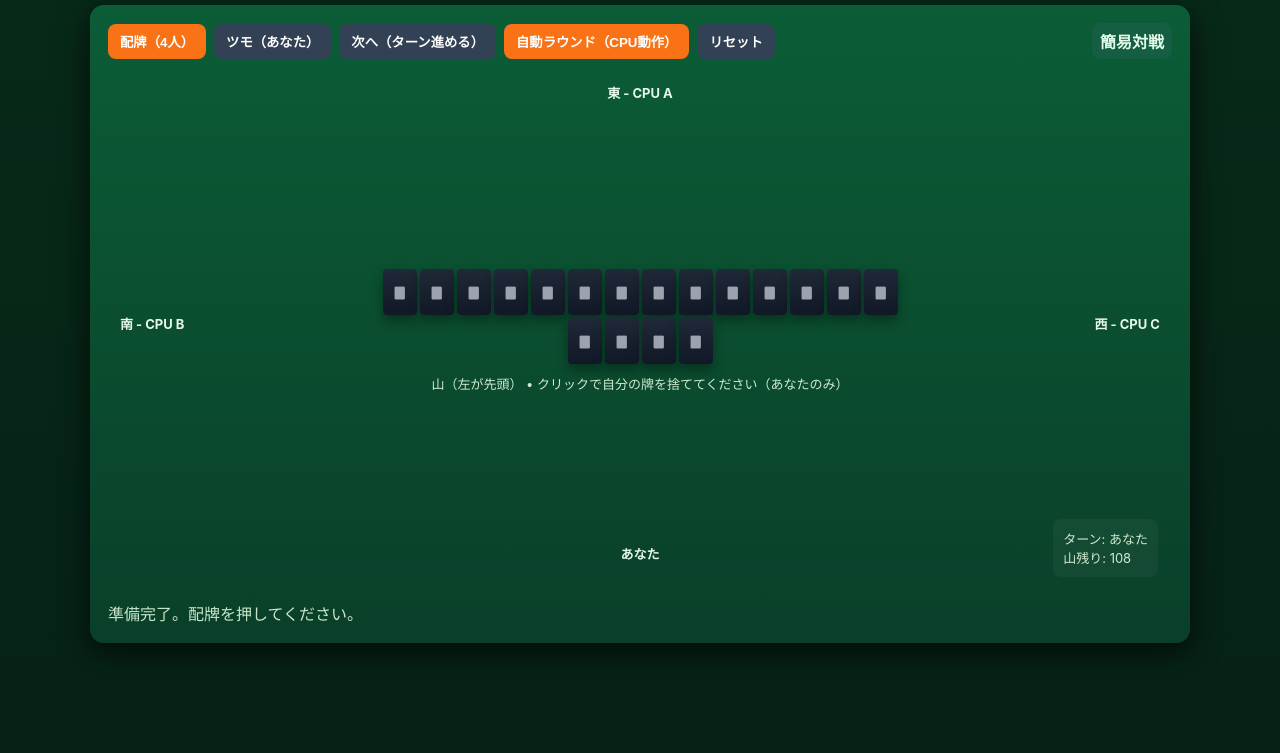
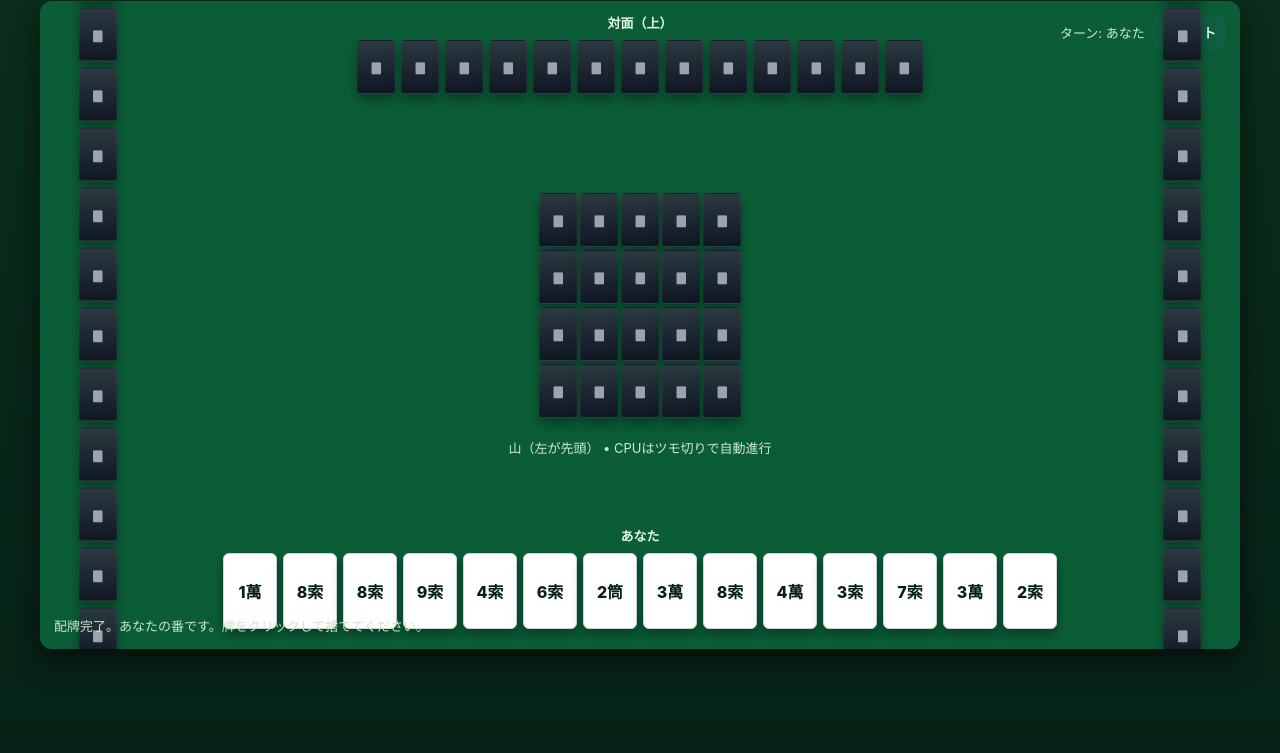
Before and after one commit to asasdatakeru/mahjong-game, a plain HTML site: page index.html in a window 1280 px wide. Shown: the part 65-818 px from the top of the page. Drawn offline with Linux system fonts and the light colour scheme.

Commit message:
骨子改善

```diff
--- a/index.html
+++ b/index.html
@@ -3,119 +3,123 @@
 <head>
   <meta charset="utf-8" />
   <meta name="viewport" content="width=device-width,initial-scale=1" />
-  <title>麻雀デモ（4人対戦・簡易版）</title>
+  <title>見下ろし麻雀デモ（自動配牌・縦配置対応）</title>
   <style>
-    :root{--bg:#0b4f2a;--felt:#0b5d37;--tile:#fff;--muted:#d1e7d6}
-    html,body{height:100%;margin:0;font-family:Inter, system-ui, "Hiragino Kaku Gothic ProN", Meiryo, sans-serif;background:linear-gradient(180deg,#072a18 0%,#062216 100%);color:var(--muted)}
-    .app{max-width:1100px;margin:18px auto;padding:18px;border-radius:12px}
-    h1{margin:0 0 8px;font-size:18px;color:#f8fafc}
-    .table{background:linear-gradient(180deg,var(--felt),#0a3f29);padding:18px;border-radius:14px;box-shadow:0 8px 30px rgba(0,0,0,0.7)}
+    :root{
+      --table:#0b5d37;
+      --bg:#0b2f1e;
+      --tile-bg:#fff;
+      --tile-border:#d1d5db;
+      --muted:#cfead0;
+    }
+    html,body{height:100%;margin:0;font-family:Inter,ui-sans-serif,"Hiragino Kaku Gothic ProN",Meiryo,sans-serif;background:linear-gradient(180deg,var(--bg),#062216);color:var(--muted)}
+    .wrap{max-width:1200px;margin:18px auto;padding:12px}
+    h1{margin:0 0 10px;color:#f8fafc;font-size:18px}
+    .table{background:var(--table);border-radius:12px;padding:14px;box-shadow:0 10px 30px rgba(0,0,0,0.6);position:relative;height:620px;overflow:hidden}
+    .hud{position:absolute;right:14px;top:14px;display:flex;gap:8px;align-items:center}
+    .btn{background:#115e43;color:#eafaf0;padding:8px 10px;border-radius:8px;border:0;cursor:pointer;font-weight:700}
+    .seat{position:absolute;display:flex;flex-direction:column;align-items:center;gap:8px;pointer-events:auto}
+    .seat .name{font-weight:700;color:#e6f8ea;font-size:13px}
+    .seat.top{top:12px;left:50%;transform:translateX(-50%)} /* 対面 */
+    .seat.left{left:12px;top:50%;transform:translateY(-50%)} /* 右手（画面左） */
+    .seat.right{right:12px;top:50%;transform:translateY(-50%)} /* 左手（画面右） */
+    .seat.bottom{bottom:12px;left:50%;transform:translateX(-50%)} /* 自分（下） */
 
-    .top-row{display:flex;justify-content:space-between;align-items:center;margin-bottom:12px}
-    .controls{display:flex;gap:8px}
-    button{background:#f97316;border:0;padding:8px 12px;border-radius:8px;color:white;cursor:pointer;font-weight:700}
-    button.secondary{background:#334155}
-
-    .board{position:relative;height:520px}
-
-    /* 座席レイアウト */
-    .seat{position:absolute;display:flex;flex-direction:column;align-items:center;gap:8px}
-    .seat.top{top:12px;left:50%;transform:translateX(-50%)}
-    .seat.left{left:12px;top:50%;transform:translateY(-50%)}
-    .seat.right{right:12px;top:50%;transform:translateY(-50%)}
-    .seat.bottom{bottom:12px;left:50%;transform:translateX(-50%)}
-
-    .name{font-size:13px;color:#e6f8ea;font-weight:700}
+    /* 手牌のレイアウト
+       - bottom / top: 横並び
+       - left / right: 縦並び（ユーザー要望） */
     .hand{display:flex;gap:6px;align-items:flex-end}
+    .seat.left .hand{flex-direction:column-reverse;align-items:center}   /* 縦（下が最新） */
+    .seat.right .hand{flex-direction:column;align-items:center}         /* 縦（上が最新） */
+    .seat.top .hand{flex-direction:row}
+    .seat.bottom .hand{flex-direction:row}
 
     /* 牌 */
-    .tile{width:50px;height:74px;background:linear-gradient(180deg,#fff,#f3f4f6);border-radius:6px;display:flex;align-items:center;justify-content:center;font-weight:800;color:#062218;box-shadow:0 6px 12px rgba(0,0,0,0.35);cursor:pointer}
-    .tile.small{width:36px;height:52px;font-size:13px}
-    .tile.back{background:linear-gradient(180deg,#1f2937,#111827);color:#9ca3af}
-    .tile.dim{opacity:0.55}
+    .tile{
+      width:52px;height:74px;background:var(--tile-bg);border-radius:6px;border:1px solid var(--tile-border);
+      display:flex;align-items:center;justify-content:center;font-weight:800;color:#062218;
+      box-shadow:0 6px 12px rgba(0,0,0,0.35);cursor:pointer;user-select:none;font-size:16px;
+    }
+    .tile.small{width:36px;height:52px;font-size:12px;border-radius:4px}
+    .tile.back{background:linear-gradient(180deg,#2b3940,#0f1724);color:#9ca3af;border:1px solid rgba(255,255,255,0.03)}
+    .tile.dim{opacity:0.6}
 
+    /* 中央の捨て牌列と山 */
     .center{position:absolute;left:50%;top:50%;transform:translate(-50%,-50%);display:flex;flex-direction:column;align-items:center;gap:10px}
-    .wall{display:flex;gap:3px;flex-wrap:wrap;justify-content:center}
-    .wall .tile{width:34px;height:46px;border-radius:4px}
+    .wall-preview{display:flex;gap:3px;flex-wrap:wrap;justify-content:center;max-width:220px}
+    .discard-pool{display:flex;flex-wrap:wrap;gap:6px;max-width:420px;justify-content:center}
 
-    .discard-area{display:flex;gap:6px;flex-wrap:wrap;max-width:220px}
+    /* 捨て牌の各相手用エリア（中央に配置）*/
+    .disc-section{display:flex;gap:20px;align-items:flex-start;flex-wrap:wrap;justify-content:center;width:640px}
+
     .info{font-size:13px;color:#cfead0}
-    .log{margin-top:10px;color:#c8e7c9;min-height:22px}
+    .log{position:absolute;left:14px;bottom:14px;color:#cbe7c8;font-size:13px;min-width:300px}
 
-    .hud{position:absolute;right:14px;bottom:14px;background:rgba(255,255,255,0.04);padding:10px;border-radius:8px;color:#d3f0d5}
-    .badge{background:#155e43;padding:6px 8px;border-radius:8px;color:#e2fbe9;font-weight:700}
-
-    @media(max-width:900px){
-      .tile{width:40px;height:60px}
-      .tile.small{width:30px;height:44px}
-      .wall .tile{width:28px;height:38px}
-      .board{height:620px}
+    @media (max-width:900px){
+      .table{height:760px}
+      .tile{width:40px;height:56px}
+      .tile.small{width:28px;height:44px}
+      .disc-section{width:320px}
     }
   </style>
 </head>
 <body>
-  <div class="app">
-    <h1>麻雀デモ（4人対戦・簡易）</h1>
-    <div class="table">
-      <div class="top-row">
-        <div class="controls">
-          <button id="dealBtn">配牌（4人）</button>
-          <button id="drawBtn" class="secondary">ツモ（あなた）</button>
-          <button id="nextBtn" class="secondary">次へ（ターン進める）</button>
-          <button id="autoRound">自動ラウンド（CPU動作）</button>
-          <button id="resetBtn" class="secondary">リセット</button>
-        </div>
-        <div class="badge">簡易対戦</div>
+  <div class="wrap">
+    <h1>見下ろし麻雀デモ（自動配牌・縦配置対応）</h1>
+    <div class="table" id="table">
+      <div class="hud">
+        <div class="info">ターン: <span id="turnLabel">-</span></div>
+        <button class="btn" id="resetBtn" title="リセットして再配牌">リセット</button>
       </div>
 
-      <div class="board" id="board">
-        <!-- 上家 -->
-        <div class="seat top" id="seat0">
-          <div class="name">東 - CPU A</div>
-          <div class="hand" id="hand0"></div>
-          <div class="discard-area" id="discard0"></div>
+      <!-- 対面（上） -->
+      <div class="seat top" id="seatTop">
+        <div class="name">対面（上）</div>
+        <div class="hand" id="handTop"></div>
+        <div class="discard-area" id="discardTop"></div>
       </div>
 
-        <!-- 左家 -->
-        <div class="seat left" id="seat1">
-          <div class="name">南 - CPU B</div>
-          <div class="hand" id="hand1"></div>
-          <div class="discard-area" id="discard1"></div>
+      <!-- 左（かみちゃ） -->
+      <div class="seat left" id="seatLeft">
+        <div class="name">左（かみちゃ）</div>
+        <div class="hand" id="handLeft"></div>
+        <div class="discard-area" id="discardLeft"></div>
       </div>
 
-        <!-- 右家 -->
-        <div class="seat right" id="seat2">
-          <div class="name">西 - CPU C</div>
-          <div class="hand" id="hand2"></div>
-          <div class="discard-area" id="discard2"></div>
+      <!-- 右（しもちゃ） -->
+      <div class="seat right" id="seatRight">
+        <div class="name">右（しもちゃ）</div>
+        <div class="hand" id="handRight"></div>
+        <div class="discard-area" id="discardRight"></div>
       </div>
 
-        <!-- 下家（あなた） -->
-        <div class="seat bottom" id="seat3">
+      <!-- 自分（下） -->
+      <div class="seat bottom" id="seatBottom">
         <div class="name">あなた</div>
-          <div class="hand" id="hand3"></div>
-          <div class="discard-area" id="discard3"></div>
+        <div class="hand" id="handBottom"></div>
+        <div class="discard-area" id="discardBottom"></div>
       </div>
 
+      <!-- 中央：山と捨て牌 -->
       <div class="center">
-          <div class="wall" id="wallPreview"></div>
-          <div class="info">山（左が先頭） • クリックで自分の牌を捨ててください（あなたのみ）</div>
+        <div class="wall-preview" id="wallPreview"></div>
+        <div class="disc-section">
+          <div class="discard-pool" id="pool0"></div>
+          <div class="discard-pool" id="pool1"></div>
+          <div class="discard-pool" id="pool2"></div>
+          <div class="discard-pool" id="pool3"></div>
+        </div>
+        <div class="info">山（左が先頭） • CPUはツモ切りで自動進行</div>
       </div>
 
-        <div class="hud" id="hud">
-          <div class="info">ターン: <span id="turnLabel">-</span></div>
-          <div class="info">山残り: <span id="wallCount">0</span></div>
-        </div>
-      </div>
-
-      <div class="log" id="log">準備完了。配牌を押してください。</div>
+      <div class="log" id="log">ロード中…自動で配牌します。</div>
     </div>
   </div>
 
   <script>
-    // 牌生成（簡易：1-9の3スート、4枚ずつ）
+    // --- データとユーティリティ ---
     function makeTiles(){
-      const suits=['m','p','s'];
+      const suits=['m','p','s']; // 萬子/筒子/索子
       const tiles=[];
       for(const s of suits){
         for(let n=1;n<=9;n++){
@@ -124,153 +128,177 @@
       }
       return tiles;
     }
-    function shuffle(a){for(let i=a.length-1;i>0;i--){const j=Math.floor(Math.random()*(i+1));[a[i],a[j]]=[a[j],a[i]]}return a}
+    function shuffle(a){ for(let i=a.length-1;i>0;i--){ const j=Math.floor(Math.random()*(i+1)); [a[i],a[j]]=[a[j],a[i]] } return a; }
+    function wait(ms){ return new Promise(r=>setTimeout(r,ms)); }
 
-    // ゲーム状態
+    // --- ゲーム状態 ---
     let wall=[];
-    const hands=[[],[],[],[]]; // 0..2 CPU, 3 is player
+    const hands=[[],[],[],[]]; // 0: top, 1: left, 2: right, 3: bottom(あなた)
     const discards=[[],[],[],[]];
-    let turn=3; // 最初はプレイヤーのターン（例）
+    let turn = 3; // 0..3, start with player (bottom)
+    // elements
+    const elHand = [document.getElementById('handTop'), document.getElementById('handLeft'), document.getElementById('handRight'), document.getElementById('handBottom')];
+    const elPool = [document.getElementById('pool0'), document.getElementById('pool1'), document.getElementById('pool2'), document.getElementById('pool3')];
+    const wallPreview = document.getElementById('wallPreview');
+    const turnLabel = document.getElementById('turnLabel');
+    const logEl = document.getElementById('log');
+    const resetBtn = document.getElementById('resetBtn');
 
-    const handEls=[document.getElementById('hand0'),document.getElementById('hand1'),document.getElementById('hand2'),document.getElementById('hand3')];
-    const discardEls=[document.getElementById('discard0'),document.getElementById('discard1'),document.getElementById('discard2'),document.getElementById('discard3')];
-    const wallEl=document.getElementById('wallPreview');
-    const logEl=document.getElementById('log');
-    const turnLabel=document.getElementById('turnLabel');
-    const wallCount=document.getElementById('wallCount');
+    function log(msg){ logEl.textContent = msg; }
 
-    function renderAll(){
+    // --- レンダリング ---
+    function render(){
       // hands
       for(let p=0;p<4;p++){
-        const el=handEls[p];el.innerHTML='';
-        // CPUは裏向きの表示（小さい枚数）
-        if(p!==3){
-          // 表示は背の牌を並べる
-          for(let i=0;i<hands[p].length;i++){
-            const d=document.createElement('div');d.className='tile small back dim';d.textContent='🀫';d.title='';el.appendChild(d);
+        const el = elHand[p];
+        el.innerHTML = '';
+        if(p === 3){
+          // プレイヤーは表で横並び
+          hands[3].forEach((t,i)=>{
+            const d = document.createElement('div');
+            d.className = 'tile';
+            d.textContent = formatTile(t);
+            d.title = 'クリックで捨てる';
+            d.onclick = ()=> { if(turn !== 3) return; discard(3,i); };
+            el.appendChild(d);
+          });
+        } else {
+          // CPUは背面小牌を縦/横で並べる（見下ろし風）
+          const count = hands[p].length;
+          for(let i=0;i<count;i++){
+            const d = document.createElement('div');
+            d.className = 'tile small back';
+            d.textContent = '🀫';
+            el.appendChild(d);
           }
-        } else {
-          // プレイヤーは牌をクリックで捨てられる
-          hands[3].forEach((t,i)=>{
-            const d=document.createElement('div');d.className='tile';d.textContent=t;d.title='クリックで捨てる';
-            d.onclick=()=>{ // 捨てる
-              discard(3,i);
-            };
+        }
+      }
+
+      // discards pools (中央の各席用スペース)
+      for(let p=0;p<4;p++){
+        const el = elPool[p]; el.innerHTML = '';
+        discards[p].forEach(t=>{
+          const d = document.createElement('div');
+          d.className = 'tile small';
+          d.textContent = formatTile(t);
           el.appendChild(d);
         });
       }
-      }
-      // discards
-      for(let p=0;p<4;p++){
-        const el=discardEls[p];el.innerHTML='';
-        discards[p].forEach(t=>{const d=document.createElement('div');d.className='tile small';d.textContent=t;el.appendChild(d)});
-      }
-      // wall preview
-      wallEl.innerHTML='';
-      const preview=wall.slice(0,18);
-      preview.forEach(t=>{const d=document.createElement('div');d.className='tile small back';d.textContent='🀫';wallEl.appendChild(d)});
-      wallCount.textContent=wall.length;
-      turnLabel.textContent=['東','南','西','あなた'][turn];
+
+      // wall preview (背面)
+      wallPreview.innerHTML = '';
+      const preview = wall.slice(0,20);
+      preview.forEach(_t=>{
+        const d = document.createElement('div');
+        d.className = 'tile small back';
+        d.textContent = '🀫';
+        wallPreview.appendChild(d);
+      });
+
+      turnLabel.textContent = ['対面','左','右','あなた'][turn];
     }
 
-    function log(msg){logEl.textContent=msg}
+    // 表示用タイル文字（CSS牌に入れるテキスト）
+    function formatTile(t){
+      // t like '1m' '5p' '9s'
+      if(!t) return '';
+      const v = t.slice(0,-1), s = t.slice(-1);
+      const suitMap = { m: '萬', p: '筒', s: '索' };
+      // 1m -> '1萬' 、 honor not included in this simple set
+      return v + suitMap[s];
+    }
 
-    // 配牌：各13枚、プレイヤーは14枚（親想定）
+    // --- 配牌と基本動作 ---
     function deal(){
-      const base=shuffle(makeTiles());
-      wall=base.slice();
-      for(let p=0;p<4;p++){hands[p]=[];discards[p]=[]}
-      // 13枚配る
+      const base = shuffle(makeTiles());
+      wall = base.slice();
+      // clear
+      for(let p=0;p<4;p++){ hands[p]=[]; discards[p]=[]; }
+      // 各人13枚を配る（効率的に）
       for(let r=0;r<3;r++){
         for(let p=0;p<4;p++){
-          for(let k=0;k<4;k++){hands[p].push(wall.shift())}
+          for(let k=0;k<4;k++) hands[p].push(wall.shift());
         }
       }
-      // さらに1枚ずつ（合計13）
-      for(let p=0;p<4;p++) hands[p].push(wall.shift());
-      // プレイヤーは親で14枚にする
+      for(let p=0;p<4;p++) hands[p].push(wall.shift()); // 13枚に
+      // プレイヤー（下）は親として14枚
       hands[3].push(wall.shift());
-      turn=3; // プレイヤーから開始
-      renderAll();log('配牌完了。あなたの番です。ツモか捨てをしてください。');
+      turn = 3; // プレイヤーから
+      render();
+      log('配牌完了。あなたの番です。牌をクリックして捨ててください。');
     }
 
-    // ツモ（プレイヤー用）
     function drawForPlayer(){
-      if(wall.length===0){log('山がないよ');return}
-      const t=wall.shift();hands[3].push(t);renderAll();log('あなたはツモ: '+t+'');
+      if(wall.length === 0){ log('山がありません'); return; }
+      const t = wall.shift(); hands[3].push(t); render(); log('ツモ: ' + formatTile(t));
     }
 
-    // 捨てる
-    function discard(playerIndex,tileIndex){
-      if(playerIndex!==3){return}
-      // プレイヤーだけ手動で捨てられる
-      const tile=hands[3].splice(tileIndex,1)[0];
-      discards[3].push(tile);
-      renderAll();
-      log('あなたが捨てた: '+tile);
-      // 捨てたらターン進行（CPU順に）
+    function discard(playerIndex, tileIndex){
+      if(playerIndex !== 3) return; // プレイヤーのみ手動
+      if(tileIndex < 0 || tileIndex >= hands[3].length) return;
+      const t = hands[3].splice(tileIndex,1)[0];
+      discards[3].push(t);
+      render();
+      log('あなたが捨てた: ' + formatTile(t));
+      // ターン進行
       nextTurn();
     }
 
-    // CPUのシンプルな動作：ツモしてすぐ切る（ツモ切り）
     function cpuAct(p){
-      if(wall.length===0){log('山がない（CPU）');return}
-      const t=wall.shift();
+      if(wall.length === 0) return;
+      // ツモ（push）→即ツモ切り（pop）
+      const t = wall.shift();
       hands[p].push(t);
-      // ツモ切り：引いた牌をすぐ捨てる
-      const discarded=hands[p].pop();
+      const discarded = hands[p].pop(); // ツモ切り
       discards[p].push(discarded);
-      renderAll();
-      log(['東','南','西'][p]+"(CPU) がツモ切り: "+discarded);
+      render();
+      log(['対面','左','右'][p] + ' (CPU) ツモ切り: ' + formatTile(discarded));
     }
 
     function nextTurn(){
-      // advance turn clockwise: 3 -> 0 -> 1 -> 2 -> 3 ...
-      turn = (turn+1) % 4;
-      renderAll();
-      // if it's CPU's turn, let them act automatically after short delay
+      turn = (turn + 1) % 4;
+      render();
       if(turn !== 3){
+        // CPU が動く
         setTimeout(()=>{
           cpuAct(turn);
-          // after CPU acted, move to next
+          // CPU が捨てた後、ターンを進める（次もCPUならループ）
           nextTurn();
-        }, 450);
+        }, 380);
       } else {
         log('あなたの番です。ツモするか、手牌をクリックして捨ててください。');
       }
     }
 
-    // 自動ラウンド：プレイヤー以外は自動でツモ切りを続ける。プレイヤーは自動的にツモ＋ツモ切り（見栄え用）
-    async function autoRound(){
-      if(wall.length===0) deal();
-      const steps=24; // 適当な手動サイクル数
+    // 自動ラウンド（表示用） - 画面で動きを見せたい時に使える
+    async function autoRound(steps = 24){
       for(let i=0;i<steps;i++){
         await wait(320);
-        // current turn acts
-        if(turn===3){
-          // 自動のプレイヤー動作: ツモして直後に一番右を自動で切る
-          if(wall.length>0){const t=wall.shift();hands[3].push(t);renderAll();log('自動: あなたツモ '+t);}
-          await wait(220);
-          if(hands[3].length>0){const discarded=hands[3].pop();discards[3].push(discarded);renderAll();log('自動: あなた捨て '+discarded)}
-          turn=(turn+1)%4;
+        if(turn === 3){
+          if(wall.length > 0){ const t = wall.shift(); hands[3].push(t); render(); log('自動: あなたツモ ' + formatTile(t)); }
+          await wait(200);
+          if(hands[3].length > 0){ const d = hands[3].pop(); discards[3].push(d); render(); log('自動: あなた捨て ' + formatTile(d)); }
+          turn = (turn + 1) % 4;
         } else {
-          if(wall.length>0){const t=wall.shift();hands[turn].push(t);const discarded=hands[turn].pop();discards[turn].push(discarded);renderAll();log(['東','南','西'][turn]+"(CPU) 自動ツモ切り: "+discarded)}
-          turn=(turn+1)%4;
+          if(wall.length > 0){ const t = wall.shift(); hands[turn].push(t); const d = hands[turn].pop(); discards[turn].push(d); render(); log(['対面','左','右'][turn] + ' 自動ツモ切り: ' + formatTile(d)); }
+          turn = (turn + 1) % 4;
         }
       }
-      log('自動ラウンド終了（表示用）。');
+      log('自動ラウンド終了');
     }
 
-    function wait(ms){return new Promise(r=>setTimeout(r,ms))}
+    // --- 初期化とイベント ---
+    resetBtn.addEventListener('click', ()=>{ deal(); });
 
-    document.getElementById('dealBtn').addEventListener('click',deal);
-    document.getElementById('drawBtn').addEventListener('click',drawForPlayer);
-    document.getElementById('nextBtn').addEventListener('click',()=>{nextTurn()});
-    document.getElementById('resetBtn').addEventListener('click',()=>{wall=[];for(let p=0;p<4;p++){hands[p]=[];discards[p]=[]}renderAll();log('リセットしました');});
-    document.getElementById('autoRound').addEventListener('click',()=>{autoRound()});
+    // 自動で配牌して開始（ページロード時）
+    window.addEventListener('load', ()=>{
+      // small delay for UX
+      setTimeout(()=>{ deal(); }, 180);
+    });
 
-    // 初期表示
-    wall=shuffle(makeTiles());renderAll();
+    // 初期wallを作って描画（空状態）
+    wall = shuffle(makeTiles());
+    render();
   </script>
 </body>
 </html>
```
Lines whose indentation alone changed are shown as unchanged.
